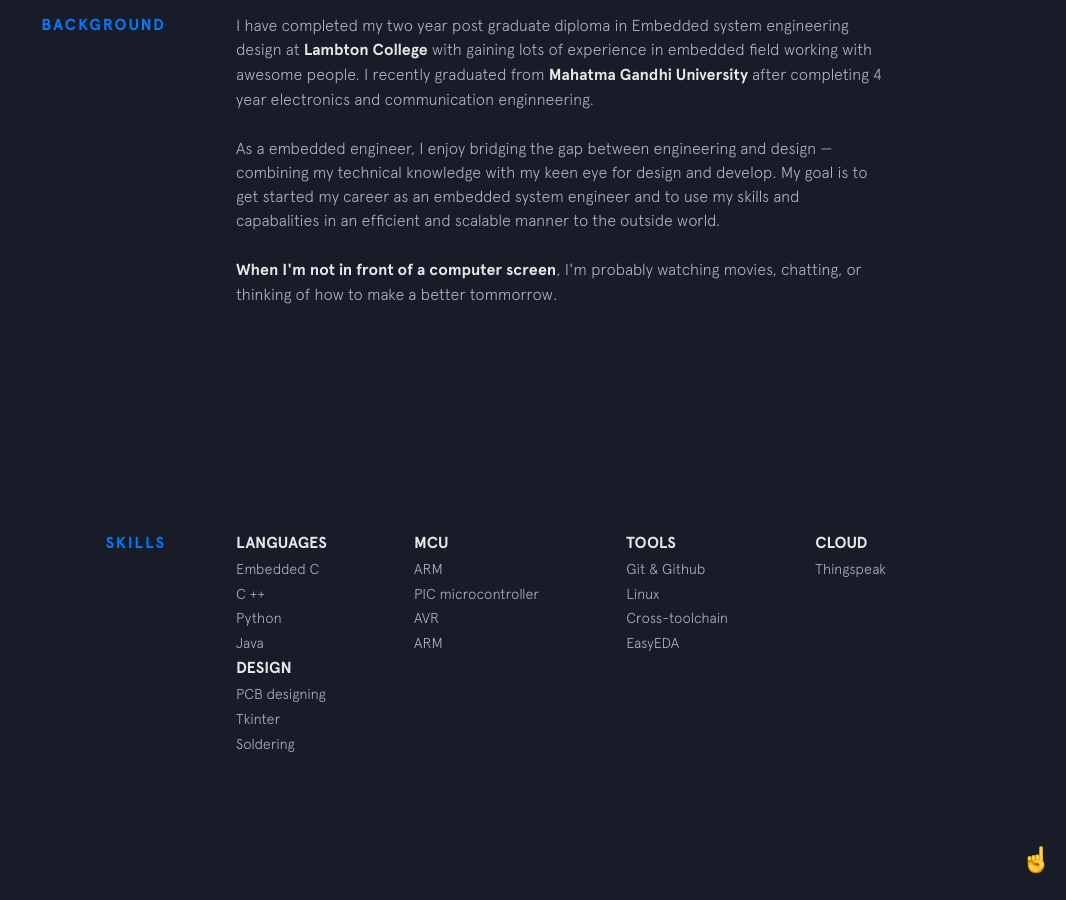
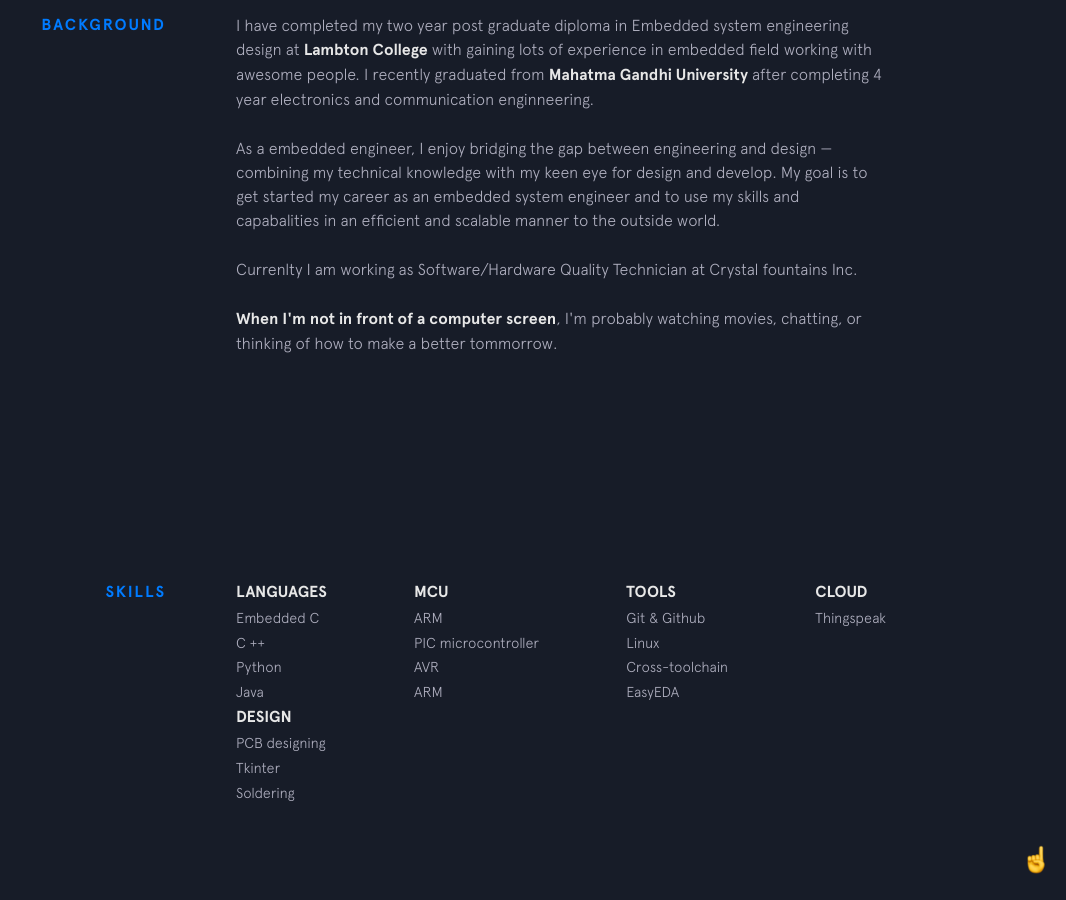
Before and after one commit to gov466/gov466.github.io, a Jekyll site: the page built from index.html, in a window 1280 px wide and 900 px high, scrolled down 987 px. Shown: the whole window, without its empty margins (214-1280 px from the left). Built offline with Jekyll 4.4.1, drawn with Linux system fonts in a browser that asks for light colours; nearby versions of some CDN libraries.

Commit message:
Update background.html

```diff
--- a/_includes/background.html
+++ b/_includes/background.html
@@ -15,6 +15,10 @@
     </p>
 
     <p>
+        Currenlty I am working as Software/Hardware Quality Technician at Crystal fountains Inc.
+    </p>
+
+    <p>
       <strong>When I'm not in front of a computer screen</strong>, I'm probably watching movies, chatting,
       or thinking of how to make a better tommorrow.
     </p>
```
